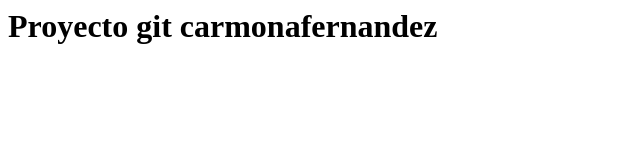
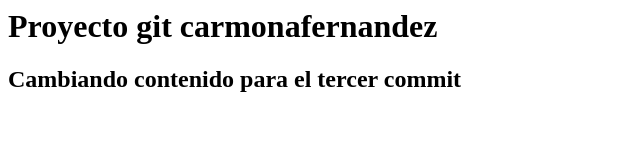
Before and after one commit to Adricf28/carmonafernandez, a website: page index.html in a window 1280 px wide. Shown: the whole page, without its empty margins (0-640 px from the left). Drawn offline with Linux system fonts and the light colour scheme.

Commit message:
C3-carmonafernandez

```diff
--- a/index.html
+++ b/index.html
@@ -1 +1,2 @@
 <h1>Proyecto git carmonafernandez</h1>
+<h2>Cambiando contenido para el tercer commit</h2>
```
